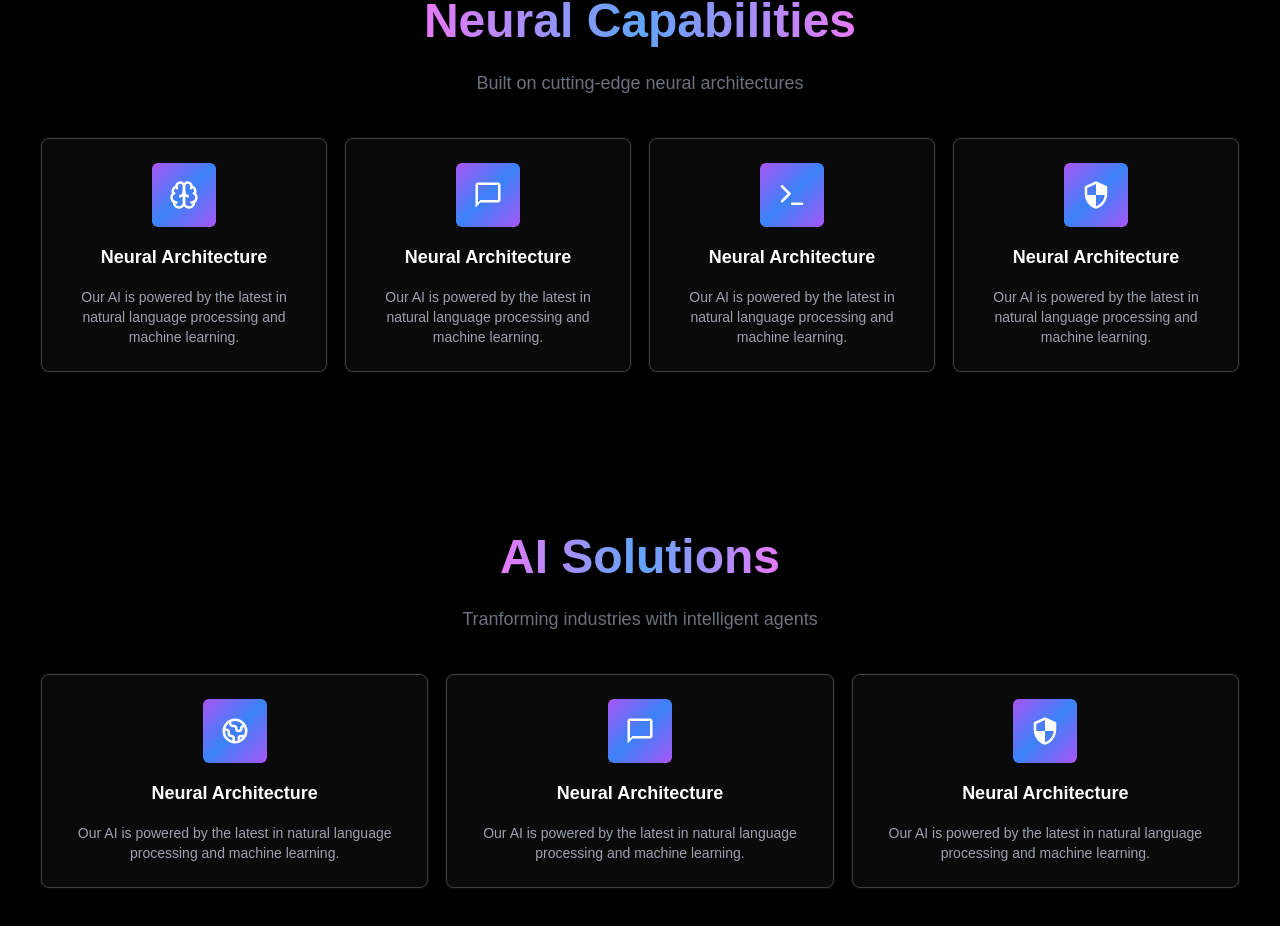
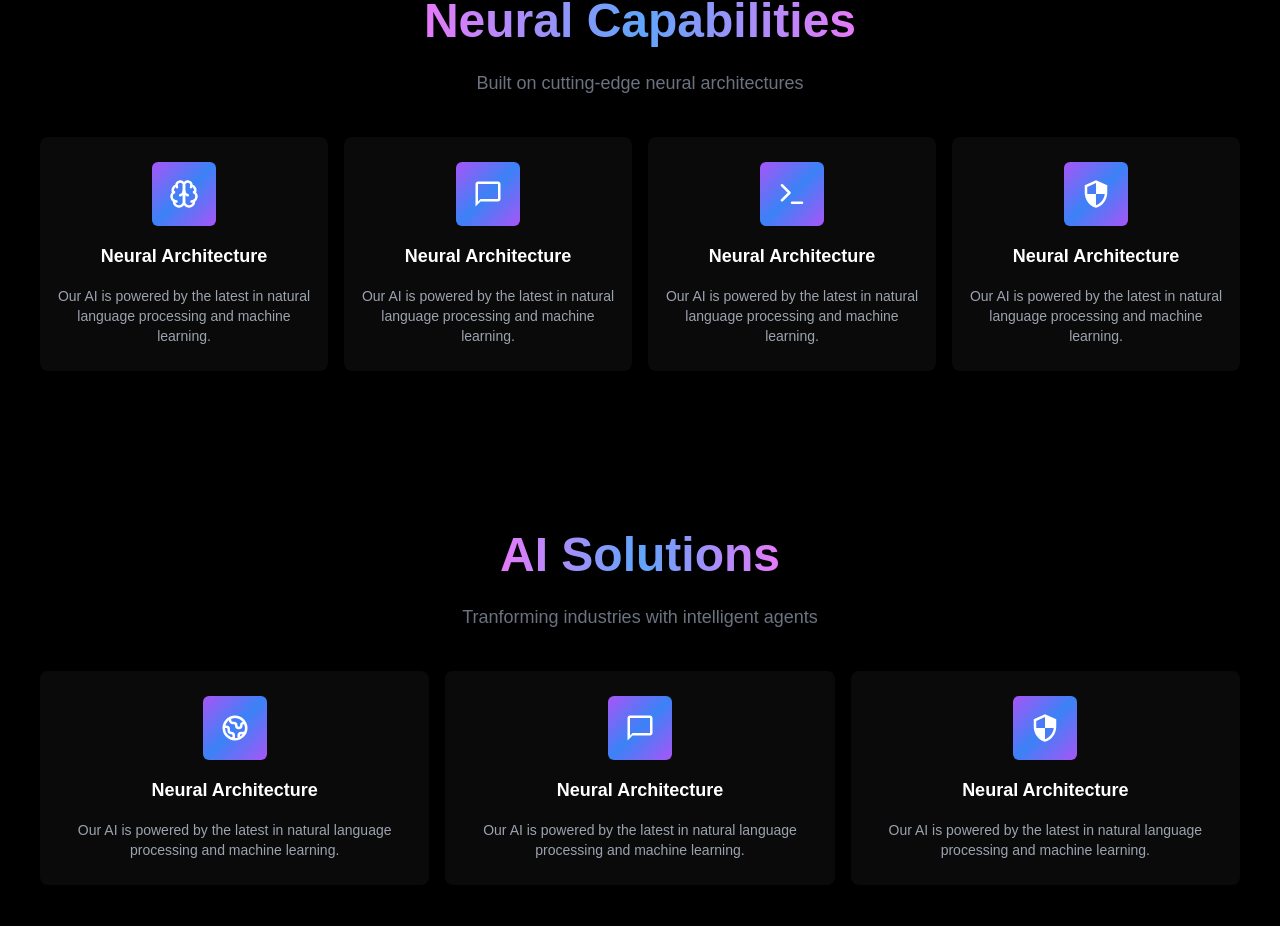
Before and after one commit to Tahasiraj1/Agentia-World, a Next.js app: page / in a window 1280 px wide. Shown: the part 1337-2263 px from the top of the page. Built offline with nearby package versions, Linux system fonts and the light colour scheme.

Commit message:
Remove border styles from NeuralCapabilities, Solutions, and Pricing components

```diff
--- a/src/components/NeuralCapabilities.tsx
+++ b/src/components/NeuralCapabilities.tsx
@@ -41,7 +41,7 @@ const NeuralCapabilities = () => {
         <div className='grid grid-cols-1 md:grid-cols-4 gap-4'>
             {NeuralCapabilitiesItem.map((item, index) => (
                 <HoverEffect key={index}>
-                    <div className='flex flex-col relative group items-center justify-center w-full h-auto rounded-lg bg-neutral-950 border border-neutral-700 px-4 py-6 space-y-4'>
+                    <div className='flex flex-col relative group items-center justify-center w-full h-auto rounded-lg bg-neutral-950 px-4 py-6 space-y-4'>
                         <div className='w-16 h-16 bg-gradient-to-br from-purple-500 via-blue-500 to-purple-500 rounded-md flex items-center justify-center'>
                             {item.icon}
                         </div>
--- a/src/components/Solutions.tsx
+++ b/src/components/Solutions.tsx
@@ -36,7 +36,7 @@ const Solutions = () => {
         <div className='grid grid-cols-1 md:grid-cols-3 gap-4'>
             {SolutionsItem.map((item, index) => (
                 <HoverEffect key={index}>
-                    <div className='flex flex-col relative group items-center justify-center w-full h-auto rounded-lg bg-neutral-950 border border-neutral-700 px-4 py-6 space-y-4'>
+                    <div className='flex flex-col relative group items-center justify-center w-full h-auto rounded-lg bg-neutral-950 px-4 py-6 space-y-4'>
                         <div className='w-16 h-16 bg-gradient-to-br from-purple-500 via-blue-500 to-purple-500 rounded-md flex items-center justify-center'>
                             {item.icon}
                         </div>
```
Also changed, not shown: src/components/Pricing.tsx (indentation only).
